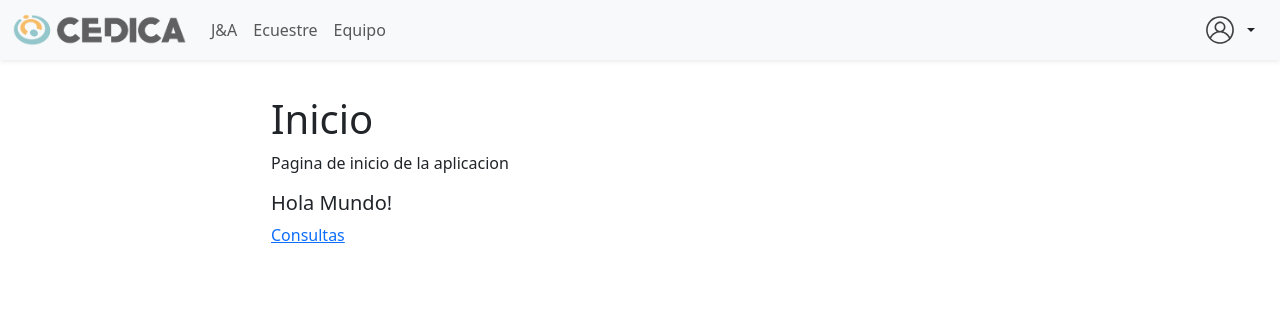
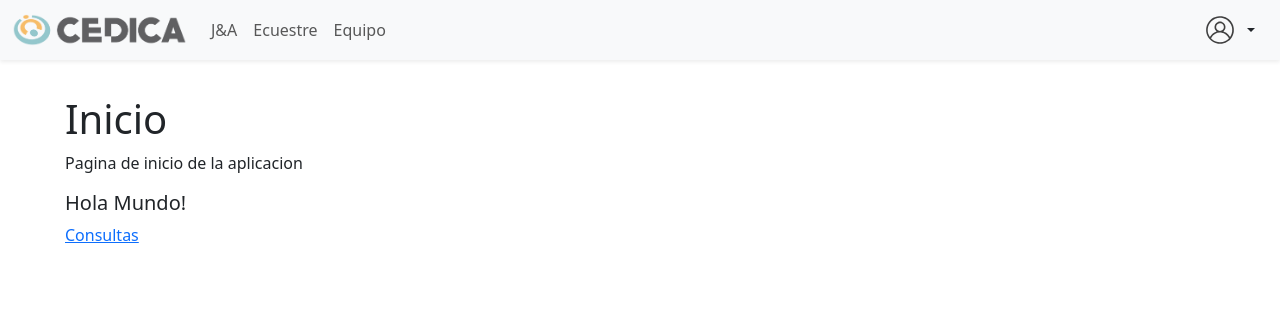
Before and after one commit to EzequielReale/Proyecto-De-Software-2024-CEDICA, a Flask app: page / in a window 1280 px wide. Shown: the top 320 px of the page. Run offline with Flask 3, Linux system fonts and the light colour scheme; some libraries are stand-ins or nearby versions.

Commit message:
Ahora el layout se ajusta dependiendo si recibe un aside o no

```diff
--- a/admin/src/web/templates/layout.html
+++ b/admin/src/web/templates/layout.html
@@ -8,14 +8,17 @@
     <title>{% block title %}{% endblock %}</title>
     <link href="https://cdn.jsdelivr.net/npm/bootstrap@5.3.3/dist/css/bootstrap.min.css" rel="stylesheet"
         integrity="sha384-QWTKZyjpPEjISv5WaRU9OFeRpok6YctnYmDr5pNlyT2bRjXh0JMhjY6hW+ALEwIH" crossorigin="anonymous">
+    <style>
+        aside:empty {
+            display: none;
+        }
+    </style>
 </head>
 
 <body style="padding-top: 75px;">
     <nav class="navbar navbar-expand-lg bg-body-tertiary shadow-sm position-fixed w-100 top-0">
         <div class="container-fluid">
-            <!--
-            Navbar del Layout, con el logo de CEDICA y los enlaces a las secciones de la página.
-            -->
+            <!-- Navbar del Layout, con el logo de CEDICA y los enlaces a las secciones de la página. -->
             <a class="navbar-brand" href="{{ url_for('home') }}"><img
                     src="{{ url_for('static', filename='logos/Imagotipo CEDICA.png')}}" width="175"
                     alt="Logo CEDICA" /></a>
@@ -110,6 +113,17 @@
     </main>
     {% block footer %}
     {% endblock %}
+    <script>
+        // Evento que se ejecuta cuando se termina de cargar el DOM y oculta el aside si está vacío.
+
+        document.addEventListener("DOMContentLoaded", function () {
+            const mainElement = document.querySelector('main');
+            const asideElement = document.querySelector('aside');
+            if (!asideElement || !asideElement.innerHTML.trim()) {
+                mainElement.classList.add('no-aside');
+            }
+        });
+    </script>
     <script src="https://cdn.jsdelivr.net/npm/@popperjs/core@2.11.8/dist/umd/popper.min.js"
         integrity="sha384-I7E8VVD/ismYTF4hNIPjVp/Zjvgyol6VFvRkX/vR+Vc4jQkC+hVqc2pM8ODewa9r"
         crossorigin="anonymous"></script>
--- a/admin/static/styles.css
+++ b/admin/static/styles.css
@@ -29,6 +29,12 @@ main {
     grid-template-columns: 1fr 4fr;
     margin: 0 auto;
     padding: 20px 25px;
+}
+
+/* No aside */
+main.no-aside {
+    max-width: 1200px;
+    grid-template-columns: 1fr;
 }
 
 header,
@@ -73,5 +79,6 @@ footer p {
 @media (max-width: 992px) {
     main {
         grid-template-columns: 1fr;
+        gap: 25px;
     }
 }
```
